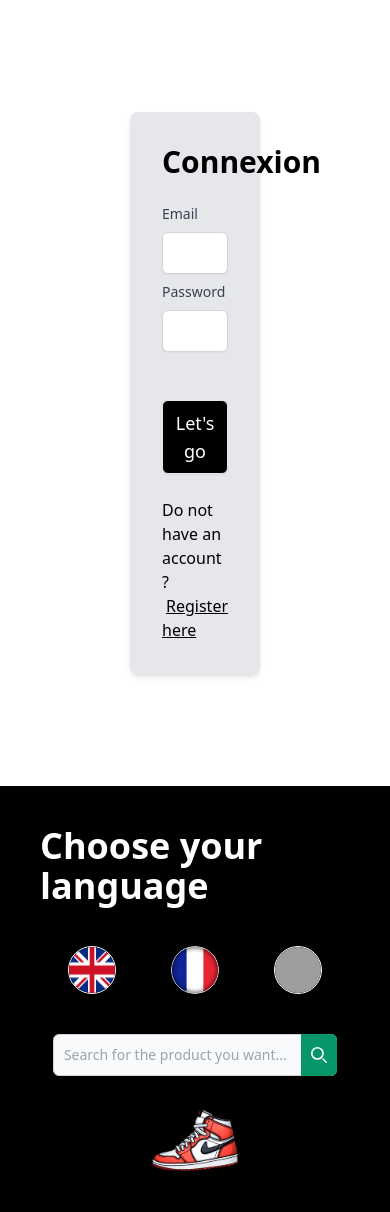
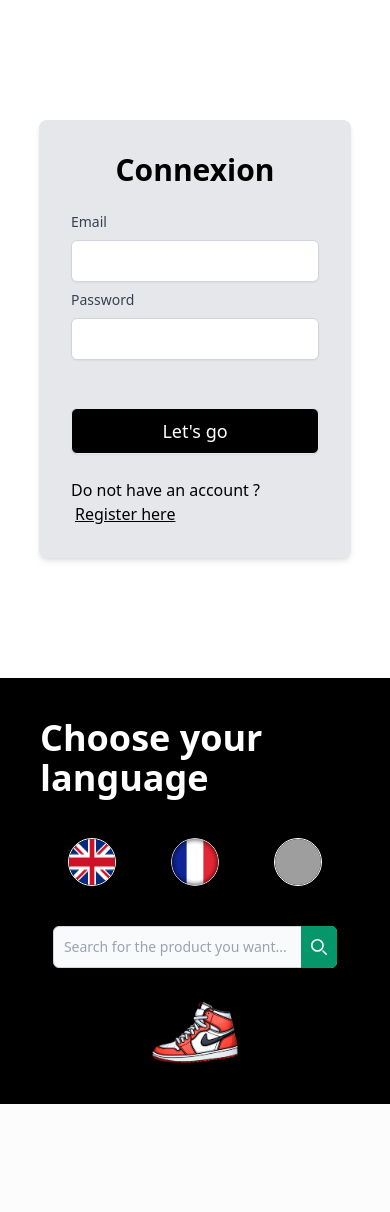
Before and after one commit to SooMV/projet_stage_online, a Django app: template accounts/templates/accounts/login.html in a window 390 px wide. Shown: the part 72-1284 px from the top of the page. After the commit the page ends 1176 px from the top, so only its background shows below. Run offline with Django 5.2, Linux system fonts and the light colour scheme; the template is opened without the code that fills it: values that come from a table or form of the project are taken from there, others are empty; style sheets or scripts are compiled from the project's sources; some libraries are stand-ins or nearby versions; grey boxes are pictures that could not be loaded.

Commit message:
responsive login.html

```diff
--- a/accounts/templates/accounts/login.html
+++ b/accounts/templates/accounts/login.html
@@ -2,8 +2,8 @@
 {% load i18n %}
 
 {% block content %}
-<div class="flex justify-center items-center mx-auto my-28">
-    <div class="p-8 space-y-6 bg-gray-200 rounded-lg shadow-md w-2/6">
+<div class="flex justify-center items-center mx-auto my-28 w-auto py-2">
+    <div class="p-8 space-y-6 bg-gray-200 rounded-lg shadow-md w-4/5">
         <h1 class="text-3xl font-bold text-black text-center">Connexion</h1>
 
         <form class="space-y-6" method="POST">
@@ -25,7 +25,7 @@
                     {% endfor %}
                 </div>
                 <br>
-                <div>
+                <div class="flex align-center justify-center">
                     {{ form.captcha }}
                     {% for error in form.captcha.errors %}
                         <p class="text-red-500">{{ error }}</p>
```
